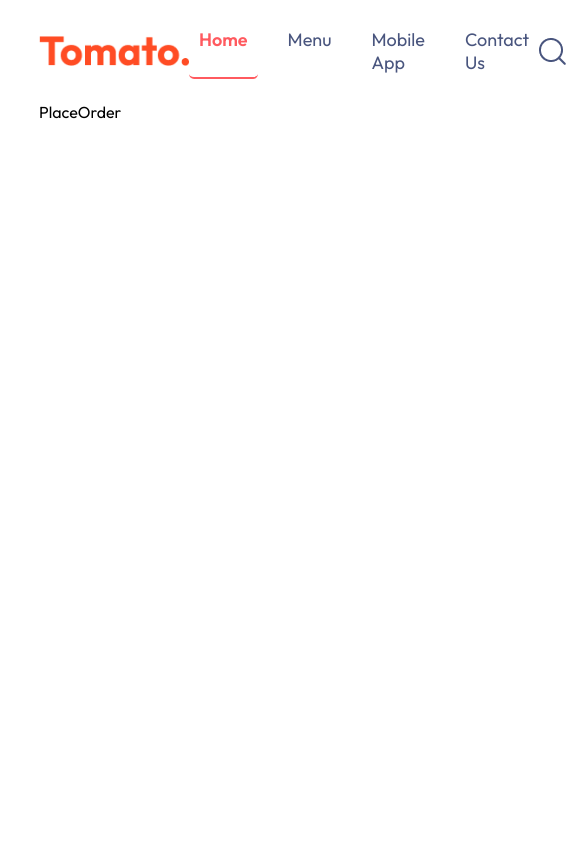
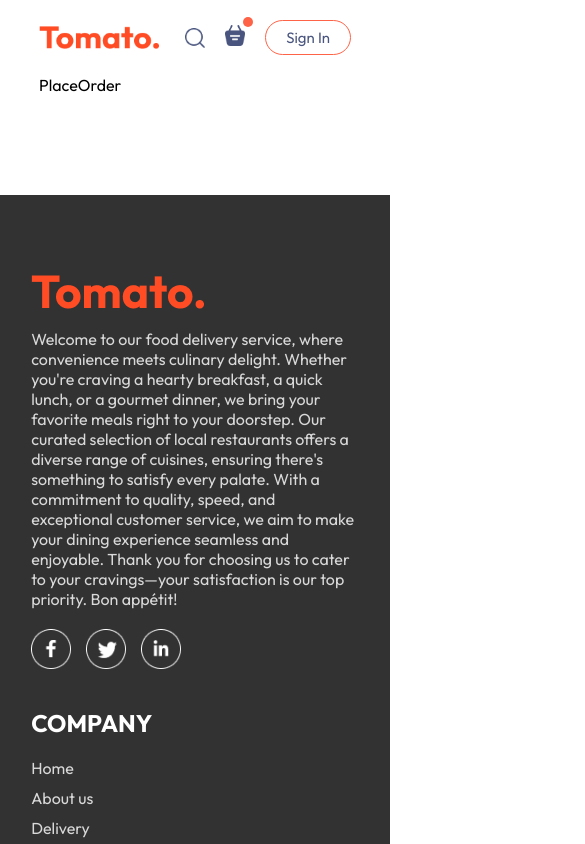
Before and after one commit to deepikarani2k3/Food-Delivery-App, a React (Vite) app in the folder frontend/: page /order in a window 390 px wide. Shown: the top 844 px of the page, 585 px wide, since content can reach past the window. Built offline with nearby package versions, Linux system fonts and the light colour scheme; the HTML template or start-up script is replaced by a standard one.

Commit message:
✅ Created homepage layout with Header, ExploreMenu, FoodDisplay, and AppDownload components

```diff
--- a/frontend/src/App.jsx
+++ b/frontend/src/App.jsx
@@ -4,21 +4,23 @@ import { Route, Routes } from 'react-router-dom'
 import Home from './pages/Home/Home'
 import Cart from './pages/Cart/Cart'
 import PlaceOrder from './pages/PlaceOrder/PlaceOrder'
+import Footer from './components/Footer/Footer'
 
 
 const App = () => {
   return (
-    <div className='app'>
+    <>
+      <div className='app'>
       <Navbar/>
       <Routes>
         <Route path='/' element={<Home/>} />
         <Route path='/cart' element={<Cart/>} />
         <Route path='/order' element={<PlaceOrder/>} />
-
-
-
       </Routes>
     </div>
+    <Footer/>
+    </>
+
   )
 }
 
--- /dev/null
+++ b/frontend/src/components/AppDownload/AppDownload.css
@@ -0,0 +1,23 @@
+.app-download{
+  margin: auto auto;
+  margin-top: 100px;
+  font-size: max(3vw,20px);
+  text-align: center;
+  font-weight: 500;
+}
+.app-download-platforms{
+  display: flex;
+  justify-content: center;
+  gap: max(2vw,10px);
+  margin-top: 40px;
+}
+.app-download-platforms img{
+  width: max(30vw,120px);
+  max-width: 180px;
+  transition: 0.5s;
+  cursor: pointer;
+}
+.app-download-platforms img:hover{
+  transform: scale(1.05);
+
+}
--- /dev/null
+++ b/frontend/src/components/AppDownload/AppDownload.jsx
@@ -0,0 +1,18 @@
+import React from 'react'
+import './AppDownload.css'
+import { assets } from '../../assets/assets'
+
+const AppDownload = () => {
+  return (
+    <div className='app-download' id='app-download'>
+      <p>For Better Experience Download <br /> Tomato App</p>
+      <div className="app-download-platforms">
+        <img src={assets.play_store} alt="" />
+        <img src={assets.app_store} alt="" />
+
+      </div>
+    </div>
+  )
+}
+
+export default AppDownload
--- a/frontend/src/components/FoodItem/FoodItem.jsx
+++ b/frontend/src/components/FoodItem/FoodItem.jsx
@@ -1,49 +1,35 @@
-import React, { useState } from 'react'; // ✅ Fix: import useState
+import React, { useContext } from 'react';
 import './FoodItem.css';
 import { assets } from '../../assets/assets';
+import { StoreContext } from '../../context/StoreContext'
 
 const FoodItem = ({ id, name, price, description, image }) => {
-  const [itemCount, setItemCount] = useState(0); // ✅ Now this will work
+
+  const {cartItems,addToCart,removeFromCart,url}=useContext(StoreContext);
 
   return (
     <div className='food-item'>
       <div className="food-item-img-container">
         <img className='food-item-image' src={image} alt={name} />
-
-        {!itemCount ? (
-          <img
-            className='add'
-            onClick={() => setItemCount(prev => prev + 1)}
-            src={assets.add_icon_white}
-            alt="Add"
-          />
-        ) : (
-          <div className='food-item-counter'>
-            <img
-              onClick={() => setItemCount(prev => prev - 1)}
-              src={assets.remove_icon_red}
-              alt="Remove"
-            />
-            <p>{itemCount}</p>
-            <img
-              onClick={() => setItemCount(prev => prev + 1)}
-              src={assets.add_icon_green}
-              alt="Add More"
-            />
-          </div>
-        )}
+ {!cartItems[id]
+            ?<img className='add' onClick={()=>addToCart(id)} src={assets.add_icon_white} alt="" />
+            :<div className="food-item-counter">
+              <img onClick={()=>removeFromCart(id)} src={assets.remove_icon_red} alt="" />
+              <p>{cartItems[id]}</p>
+              <img onClick={()=>addToCart(id)} src={assets.add_icon_green} alt="" />
+            </div>
+        }
       </div>
-
       <div className="food-item-info">
         <div className="food-item-name-rating">
           <p>{name}</p>
-          <img src={assets.rating_starts} alt="Rating" />
+          <img src={assets.rating_starts} alt="" />
         </div>
         <p className="food-item-desc">{description}</p>
         <p className="food-item-price">${price}</p>
       </div>
     </div>
-  );
-};
+  )
+}
 
-export default FoodItem;
+export default FoodItem
--- a/frontend/src/components/Navbar/Navbar.css
+++ b/frontend/src/components/Navbar/Navbar.css
@@ -64,3 +64,51 @@
     top: -8px;
     right: -8px;
 }
+@media (max-width:1050px){
+  .navbar .logo{
+    width: 140px;
+  }
+  .navbar-menu{
+    gap: 20px;
+    font-size: 17px;
+
+  }
+  .navbar-right{
+    gap: 30px;
+  }
+  .navbar-right img{
+    width: 22px;
+  }
+  .navbar-right button{
+    padding: 8px 25px;
+  }
+}
+
+@media (max-width:900px){
+  .navbar .logo{
+    width: 120px;
+  }
+  .navbar-menu{
+    gap: 15px;
+    font-size: 16px;
+
+  }
+  .navbar-right{
+    gap: 20px;
+  }
+  .navbar-right img{
+    width: 20px;
+  }
+  .navbar-right button{
+    padding: 7px 20px;
+    font-size: 15px;
+  }
+}
+
+@media (max-width:750px){
+
+  .navbar-menu{
+    display: none;
+
+  }
+}
--- a/frontend/src/components/Navbar/Navbar.jsx
+++ b/frontend/src/components/Navbar/Navbar.jsx
@@ -1,6 +1,7 @@
 import React, { useState } from 'react';
 import './Navbar.css';
 import { assets } from '../../assets/assets';
+import { Link } from 'react-router-dom';
 
 const Navbar = () => {
   const [menu, setMenu] = useState("home");
@@ -10,10 +11,10 @@ const Navbar = () => {
       <img src={assets.logo} alt="Logo" className="logo" />
 
       <ul className="navbar-menu">
-        <li className={menu === "home" ? "active" : ""} onClick={() => setMenu("home")}>Home</li>
-        <li className={menu === "menu" ? "active" : ""} onClick={() => setMenu("menu")}>Menu</li>
-        <li className={menu === "mobile-app" ? "active" : ""} onClick={() => setMenu("mobile-app")}>Mobile App</li>
-        <li className={menu === "contact-us" ? "active" : ""} onClick={() => setMenu("contact-us")}>Contact Us</li>
+          <Link to='/' onClick={()=>setMenu("home")} className={menu==="home"?"active":""}>home</Link>
+        <a href='#explore-menu' onClick={()=>setMenu("menu")} className={menu==="menu"?"active":""}>menu</a>
+        <a href='#app-download' onClick={()=>setMenu("mobile-app")} className={menu==="mobile-app"?"active":""}>mobile-app</a>
+        <a href='#footer' onClick={()=>setMenu("conatct us")} className={menu==="conatct us"?"active":""}>contact us</a>
       </ul>
 
       <div className="navbar-right">
--- a/frontend/src/context/StoreContext.jsx
+++ b/frontend/src/context/StoreContext.jsx
@@ -1,4 +1,4 @@
-import React, { createContext, useState } from "react";
+import React, { createContext, useState ,useEffect} from "react";
 import { food_list } from "../assets/assets";
 
 export const StoreContext = createContext(null);
@@ -23,13 +23,20 @@ const StoreContextProvider = ({ children }) => {
     });
   };
 
+   useEffect(()=>{
+    console.log(cartItems);
+   },[cartItems])
+
   const contextValue = {
     food_list,
     cartItems,
+    setCartItems,
     addToCart,
     removeFromCart,
     url: "",
   };
+
+
 
   return (
     <StoreContext.Provider value={contextValue}>
--- a/frontend/src/index.css
+++ b/frontend/src/index.css
@@ -4,6 +4,7 @@
   margin: 0;
   box-sizing: border-box;
   font-family: Outfit;
+  scroll-behavior: smooth;
 }
 body{
   min-height: 100vh;
--- a/frontend/src/pages/Home/Home.jsx
+++ b/frontend/src/pages/Home/Home.jsx
@@ -3,6 +3,7 @@ import './Home.css';
 import Header from '../../components/Header/Header';
 import ExploreMenu from '../../components/ExploreMenu/ExploreMenu';
 import FoodDisplay from '../../components/FoodDisplay/FoodDisplay';
+import AppDownload from '../../components/AppDownload/AppDownload';
 
 const Home = () => {
   const [category, setCategory] = useState("All");
@@ -12,6 +13,7 @@ const Home = () => {
       <Header />
       <ExploreMenu category={category} setCategory={setCategory} />
       <FoodDisplay category={category} />
+      <AppDownload/>
     </div>
   );
 };
```
Also changed, not shown: package.json (added, +20 -0 lines).
